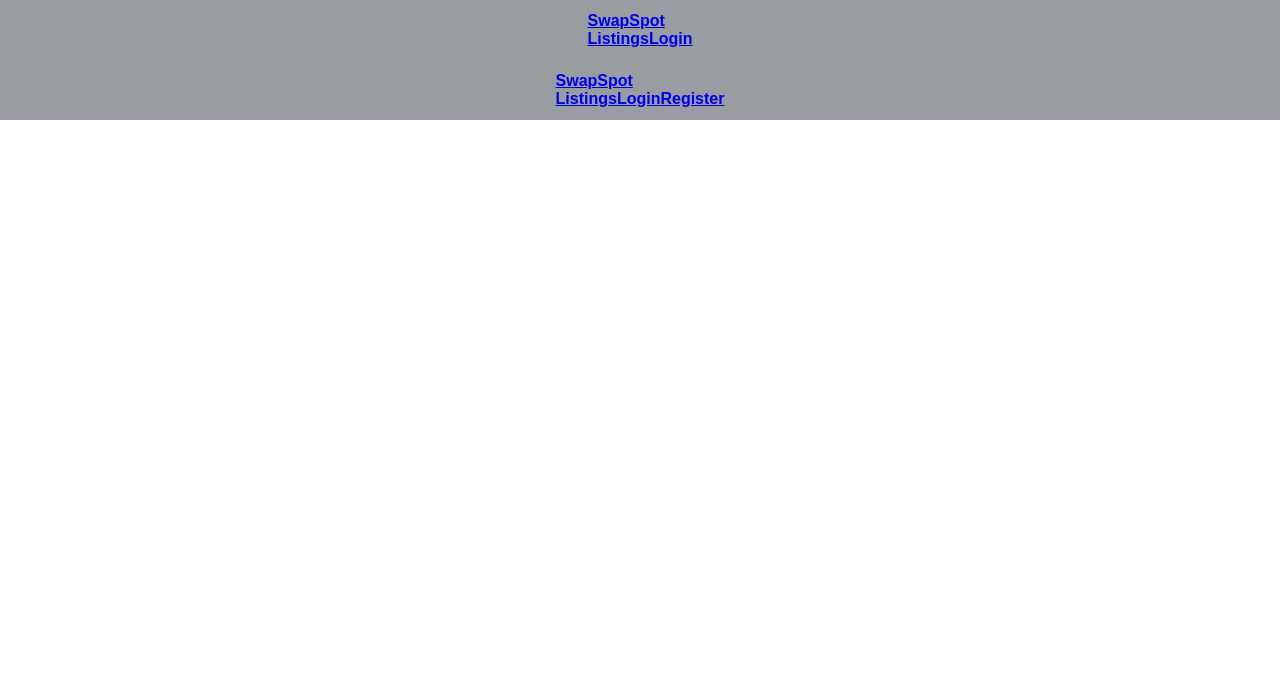
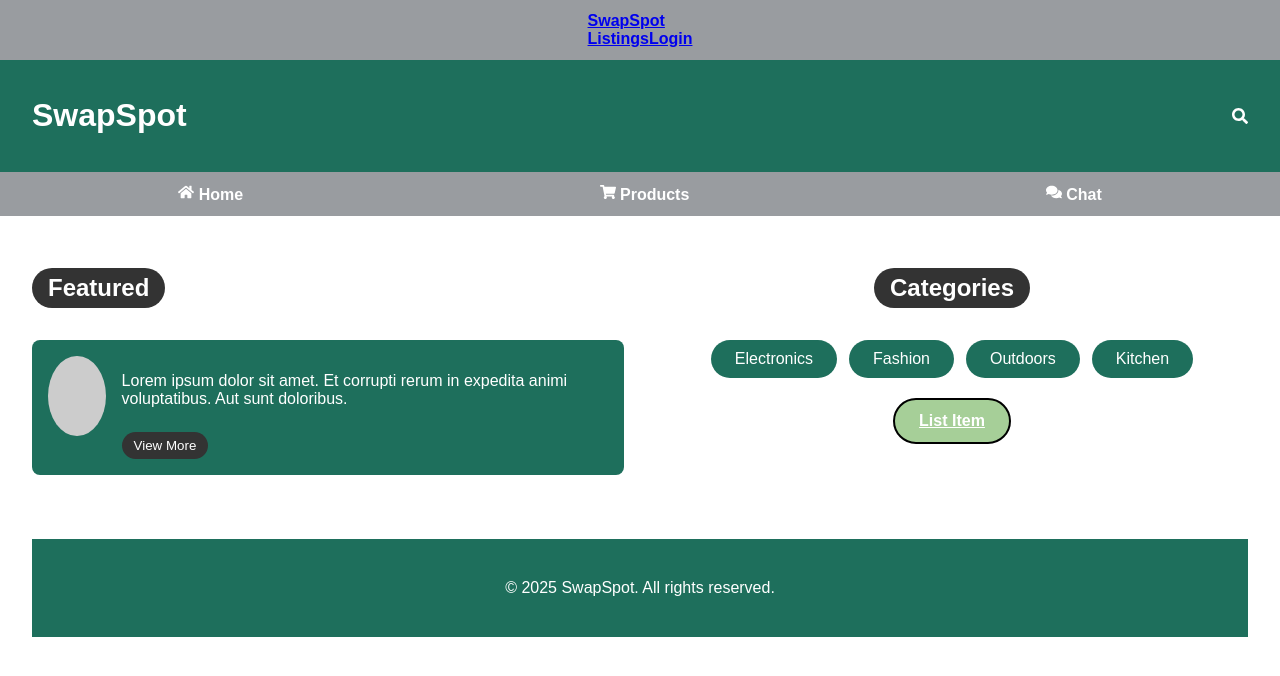
Before and after one commit to SwapSpot-FullStack/SwapSpot-Ecommerce-Frontend, a React (Vite) app: page / in a window 1280 px wide. Shown: the top 676 px of the page. Built offline with nearby package versions, Linux system fonts and the light colour scheme.

Commit message:
Rebuilt Home.jsx layout with vanilla CSS

```diff
--- a/src/pages/Home.jsx
+++ b/src/pages/Home.jsx
@@ -1,56 +1,67 @@
-import { Link, useNavigate } from "react-router-dom";
-import { useAuth } from "../context/AuthContext";
+import { Link } from "react-router-dom";
+import { FaSearch, FaHome, FaShoppingCart, FaComments } from "react-icons/fa";
 
-function Navbar() {
-  const { isAuthenticated, logout } = useAuth();
-  const navigate = useNavigate();
+function Home() {
+  return (
+    <div>
+      <header>
+        <h1>SwapSpot</h1>
+        <FaSearch />
+      </header>
 
-  const handleLogout = () => {
-    logout();
-    navigate("/login");
-  };
+      <nav>
+        <div>
+          <FaHome /> Home
+        </div>
+        <div>
+          <FaShoppingCart /> Products
+        </div>
+        <div>
+          <FaComments /> Chat
+        </div>
+      </nav>
 
-  return (
-    <nav className="bg-gray-800 text-white px-4 py-3 shadow">
-      <div className="max-w-7xl mx-auto flex justify-between items-center">
-        <Link to="/" className="font-bold text-xl tracking-wide">
-          SwapSpot
-        </Link>
+      <main>
+        <div className="featured">
+          <h2 className="pill-label">Featured</h2>
+          <div className="featured-card">
+            <div
+              className="image-placeholder"
+              style={{
+                width: 80,
+                height: 80,
+                backgroundColor: "#ccc",
+                borderRadius: "50%",
+              }}
+            ></div>
+            <div>
+              <p>
+                Lorem ipsum dolor sit amet. Et corrupti rerum in expedita animi
+                voluptatibus. Aut sunt doloribus.
+              </p>
+              <button className="pill-button">View More</button>
+            </div>
+          </div>
+        </div>
 
-        <div className="flex items-center space-x-6 text-sm">
-          <Link to="/listings" className="hover:underline">
-            Listings
+        <div className="categories">
+          <h2 className="pill-label">Categories</h2>
+          <div>
+            <button className="category-button">Electronics</button>
+            <button className="category-button">Fashion</button>
+            <button className="category-button">Outdoors</button>
+            <button className="category-button">Kitchen</button>
+          </div>
+          <Link to="/create" className="list-item-button">
+            List Item
           </Link>
-
-          {isAuthenticated ? (
-            <>
-              <Link to="/dashboard" className="hover:underline">
-                Dashboard
-              </Link>
-              <Link to="/create" className="hover:underline">
-                Create
-              </Link>
-              <button
-                onClick={handleLogout}
-                className="hover:underline text-red-400"
-              >
-                Logout
-              </button>
-            </>
-          ) : (
-            <>
-              <Link to="/login" className="hover:underline">
-                Login
-              </Link>
-              <Link to="/register" className="hover:underline">
-                Register
-              </Link>
-            </>
-          )}
         </div>
-      </div>
-    </nav>
+        <footer className="footer">
+          <p>&copy; 2025 SwapSpot. All rights reserved.</p>
+        </footer>
+      </main>
+    </div>
   );
 }
 
-export default Navbar;
+export default Home;
```
